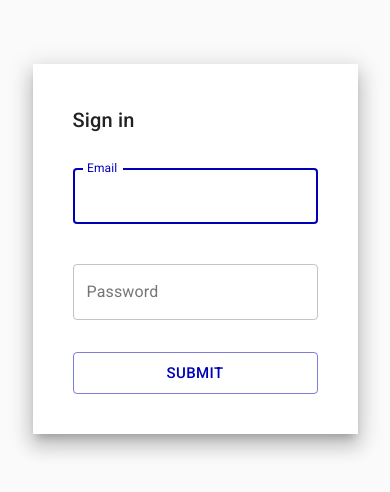
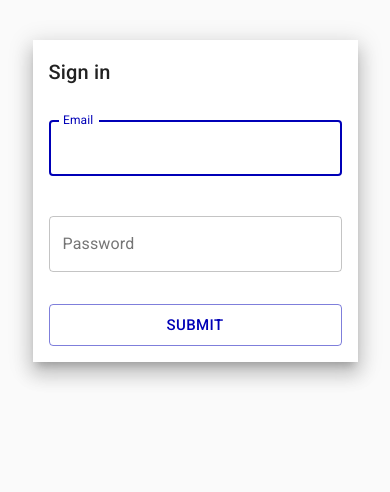
Before and after one commit to karol-dabrowski/kdtasker-web-client, a React (Create React App) app: page /login in a window 390 px wide. Shown: the top 492 px of the page. Built offline with nearby package versions, Linux system fonts and the light colour scheme.

Commit message:
Correct margins and paddings in responsive view of AuthWrapper

```diff
--- a/src/components/AuthWrapper.js
+++ b/src/components/AuthWrapper.js
@@ -22,10 +22,14 @@ const styles = theme => ({
         backgroundColor: theme.palette.background.authWrapper,
         marginTop: theme.spacing(8),
         padding: theme.spacing(5),
-        'box-shadow': theme.shadows[12]
+        boxShadow: theme.shadows[12],
+        [theme.breakpoints.down('xs')]: {
+            marginTop: theme.spacing(5),
+            padding: theme.spacing(2)
+        },
     },
     wrapperTitle: {
-        'margin-bottom': theme.spacing(2)
+        marginBottom: theme.spacing(2)
     }
 });
 
```
